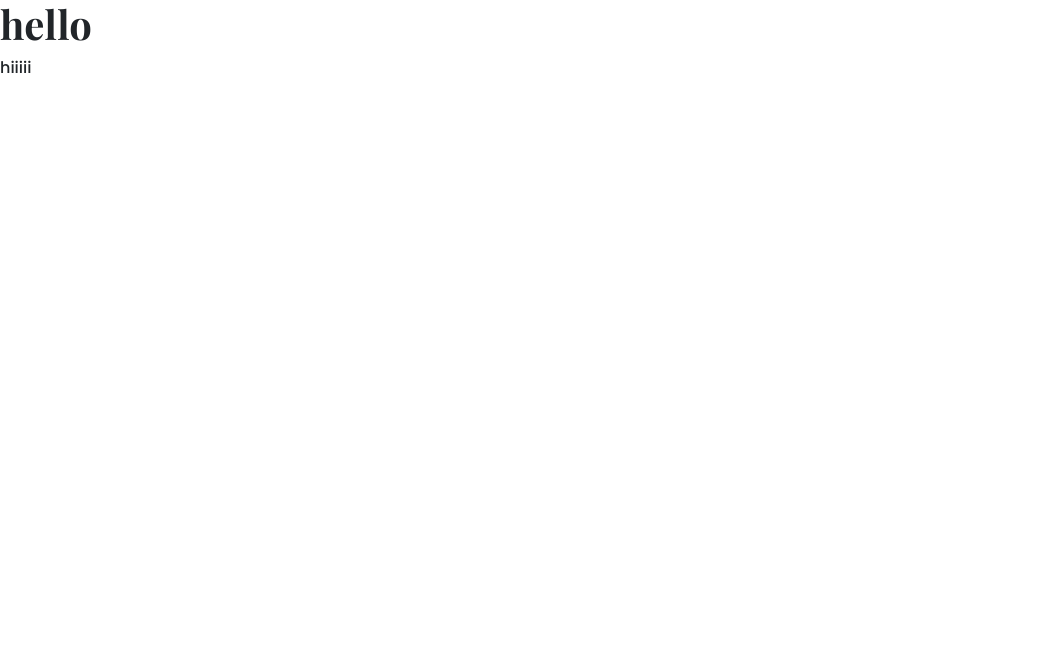
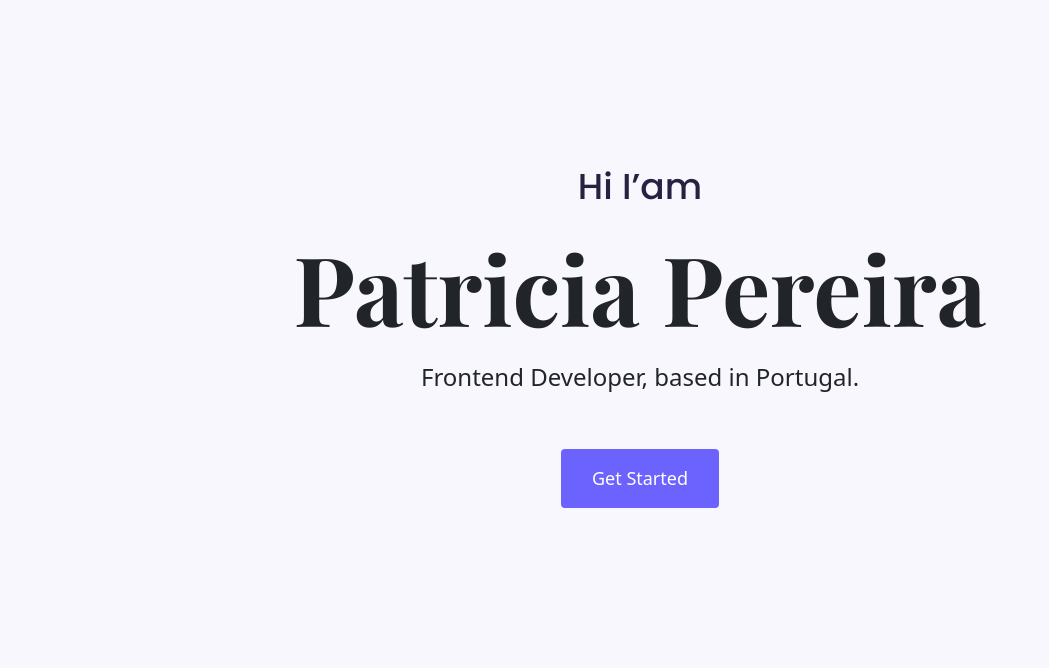
Before and after one commit to Bukifad/protfolio-project, a plain HTML site: page index.html in a window 1280 px wide. Shown: the whole page, without its empty margins (0-1049 px from the left). Drawn offline with nearby package versions, Linux system fonts and the light colour scheme.

Commit message:
hero section

```diff
--- a/index.html
+++ b/index.html
@@ -22,10 +22,43 @@
       href="https://fonts.googleapis.com/css2?family=Playfair+Display:wght@700&family=Poppins:wght@500;700&display=swap"
       rel="stylesheet"
     />
+    <script
+      src="https://kit.fontawesome.com/f8face78c7.js"
+      crossorigin="anonymous"
+    ></script>
     <link rel="stylesheet" href="src/styles.css" />
   </head>
   <body>
-    <h1>hello</h1>
-    <p>hiiiii</p>
+    <div>
+      <!-- <nav class="navbar navbar-expand-lg navbar-light bg-light">
+        <div class="container-fluid">
+          <a class="navbar-brand" href="#">Navbar</a>
+          <button
+            class="navbar-toggler"
+            type="button"
+            data-bs-toggle="collapse"
+            data-bs-target="#navbarNavAltMarkup"
+            aria-controls="navbarNavAltMarkup"
+            aria-expanded="false"
+            aria-label="Toggle navigation"
+          >
+            <span class="navbar-toggler-icon"></span>
+          </button>
+          <div class="collapse navbar-collapse" id="navbarNavAltMarkup">
+            <div class="navbar-nav">
+              <a class="nav-link active" aria-current="page" href="#">Home</a>
+              <a class="nav-link" href="#">Features</a>
+              <a class="nav-link" href="#">Pricing</a>
+            </div>
+          </div>
+        </div>
+      </nav> -->
+      <div class="hero">
+        <p class="greetings">Hi I’am</p>
+        <h1>Patricia Pereira</h1>
+        <h2 class="status mb-5">Frontend Developer, based in Portugal.</h2>
+        <a href="#" class="btn"> Get Started</a>
+      </div>
+    </div>
   </body>
 </html>
--- a/src/styles.css
+++ b/src/styles.css
@@ -1,6 +1,9 @@
 /* font-family: "Playfair Display", serif;
 font-family: "Poppins", sans-serif; */
-
+:root {
+  --secondary-color: #f9f7fe;
+  --branding-color: #6c63ff;
+}
 h1 {
   font-family: "Playfair Display", serif;
   font-weight: bold;
@@ -8,4 +11,34 @@ h1 {
 p {
   font-family: "Poppins", sans-serif;
   font-weight: normal;
+  color: #272142;
 }
+.hero {
+  text-align: center;
+  background-color: var(--secondary-color);
+  padding: 160px 20px;
+}
+.hero h1 {
+  font-size: 96px;
+  margin-top: 0;
+  font-weight: bold;
+  /* line-height: 128px; */
+}
+
+.greetings {
+  font-size: 36px;
+  /* line-height: 54px; */
+}
+
+.status {
+  font-weight: normal;
+  line-height: 2;
+  font-size: 24px;
+}
+.btn {
+  background-color: var(--branding-color);
+  border-radius: 4px;
+  padding: 15px 30px;
+  color: white;
+  font-size: 18px;
+}
```
